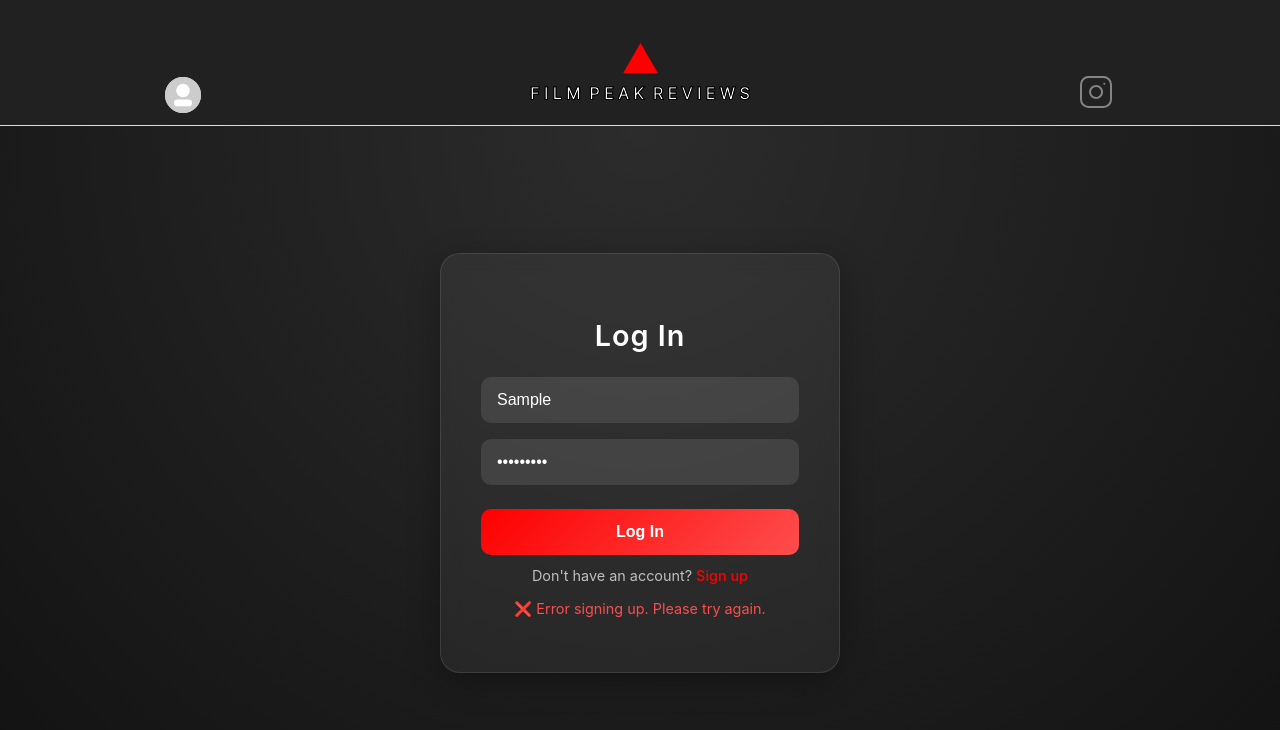
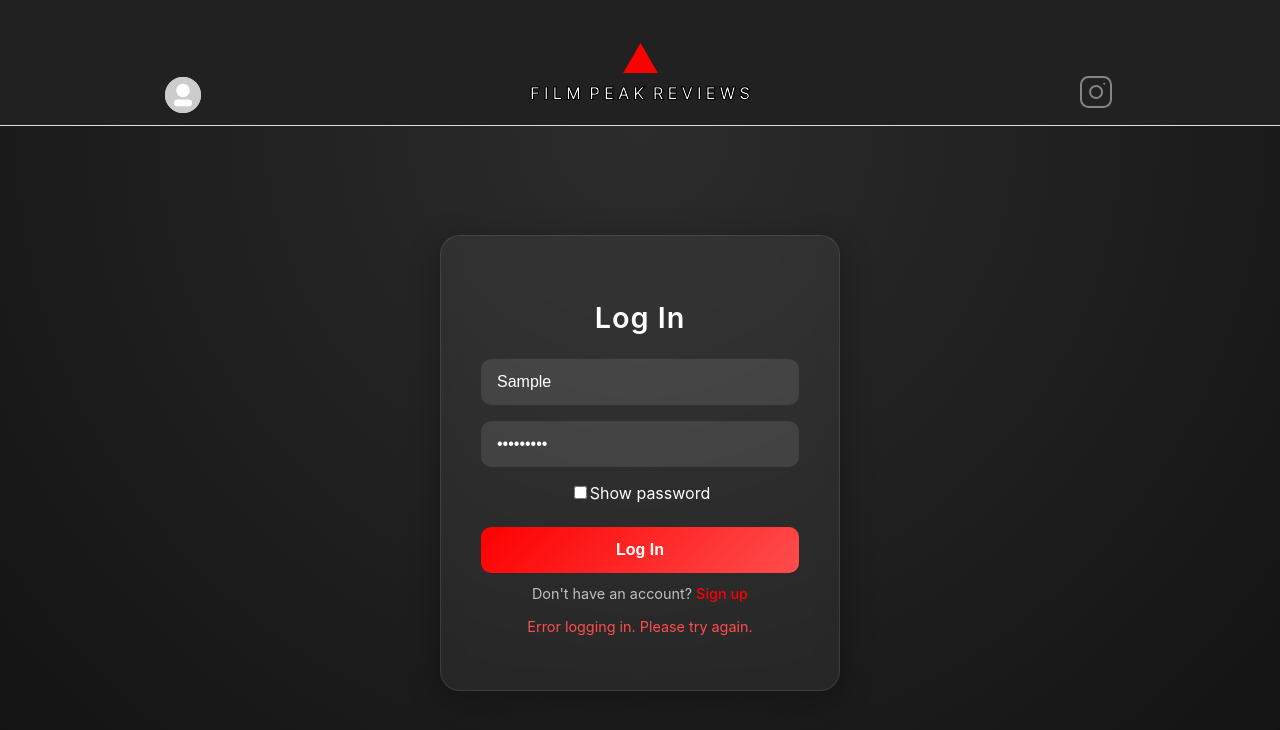
Before and after one commit to kiranaatkar/FilmReviewApp, a React (Create React App) app in the folder film-review/: page / in a window 1280 px wide. Both pictures are taken after typing "Sample", "Sample123" into the empty fields and a click on the button "Log In". Shown: the top 730 px of the page. Built offline with nearby package versions, Linux system fonts and the light colour scheme; no server answers.

Commit message:
improve login component

```diff
--- a/film-review/src/pages/LoginPage.tsx
+++ b/film-review/src/pages/LoginPage.tsx
@@ -6,24 +6,32 @@ import { useAuth } from "../context/AuthContext";
 import "../styles/Login.css";
 import { Link } from "react-router-dom";
 
-
 const LoginPage: React.FC = () => {
   const [username, setUsername] = useState("");
   const [password, setPassword] = useState("");
+
   const [message, setMessage] = useState("");
+  const [isSubmitting, setIsSubmitting] = useState(false);
+  const [showPassword, setShowPassword] = useState(false);
+
   const navigate = useNavigate();
   const { login, user } = useAuth();
 
   useEffect(() => {
-      if (user) navigate("/home");
-    }, [user, navigate]);
+    if (user) navigate("/home");
+  }, [user, navigate]);
 
-  const handleSignUp = async (e: React.FormEvent) => {
+  const handleLogin = async (e: React.FormEvent) => {
     e.preventDefault();
     setMessage("");
 
     try {
-      const res: TokenResponse | string = await FilmService.SignIn(username, password);
+      setIsSubmitting(true);
+
+      const res: TokenResponse | string = await FilmService.SignIn(
+        username,
+        password
+      );
 
       if (typeof res !== "string") {
         login(res.token);
@@ -32,7 +40,9 @@ const LoginPage: React.FC = () => {
         setMessage(`❌ ${res}`);
       }
     } catch (error) {
-      setMessage("❌ Error signing up. Please try again.");
+      setMessage("Error logging in. Please try again.");
+    } finally {
+      setIsSubmitting(false);
     }
   };
 
@@ -41,7 +51,7 @@ const LoginPage: React.FC = () => {
       <div className="login-form">
         <h2>Log In</h2>
 
-        <form onSubmit={handleSignUp}>
+        <form onSubmit={handleLogin}>
           <input
             type="text"
             placeholder="Username"
@@ -51,22 +61,31 @@ const LoginPage: React.FC = () => {
           />
 
           <input
-            type="password"
+            type={showPassword ? "text" : "password"}
             placeholder="Password"
             value={password}
             onChange={(e) => setPassword(e.target.value)}
             required
           />
 
-          <button type="submit">Log In</button>
+          <label className="show-password">
+            <input
+              type="checkbox"
+              onChange={() => setShowPassword(!showPassword)}
+            />
+            Show password
+          </label>
+
+          <button type="submit" disabled={isSubmitting}>
+            {isSubmitting ? "Logging in..." : "Log In"}
+          </button>
         </form>
 
         <p className="signup-redirect">
           Don't have an account? <Link to="/sign-up">Sign up</Link>
         </p>
 
-
-        {message && <p>{message}</p>}
+        {message && <p className="login-message">{message}</p>}
       </div>
     </div>
   );
```
